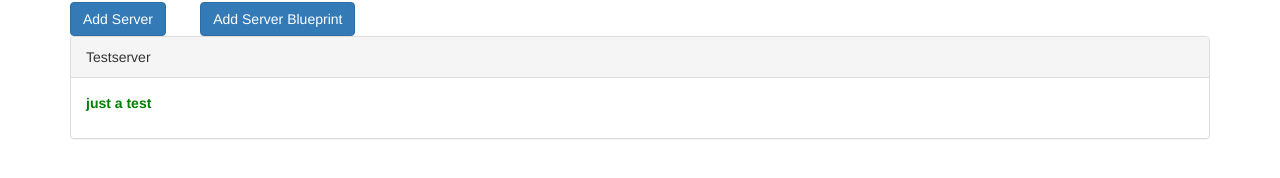
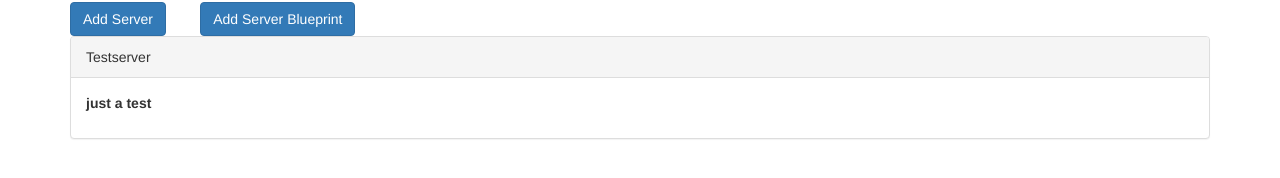
Before and after one commit to 94ju/AngularDataBindingApp, an Angular app: page / in a window 1280 px wide. Shown: the part 166-344 px from the top of the page. Built offline with nearby package versions, Linux system fonts and the light colour scheme.

Commit message:
ng content

```diff
--- a/src/app/app.component.html
+++ b/src/app/app.component.html
@@ -6,6 +6,10 @@
   <div class="row">
     <div class="col-xs-12">
         <app-server-element *ngFor='let serverElement of serverElements' [svrElement]="serverElement">
+            <p>
+                <strong *ngIf="serverElement.type==='server'" >{{serverElement.content}} </strong>
+                <em *ngIf="serverElement.type==='blueprint'">{{serverElement.content}} </em>
+            </p>
         </app-server-element>
 
     </div>
--- a/src/app/server-element/server-element.component.html
+++ b/src/app/server-element/server-element.component.html
@@ -1,9 +1,6 @@
 <div class="panel panel-default">
     <div class="panel-heading">{{element.name}}</div>
     <div class="panel-body" >
-      <p>
-        <strong *ngIf="element.type==='server'" >{{element.content}} </strong>
-        <em *ngIf="element.type==='blueprint'">{{element.content}} </em>
-      </p>
+      <ng-content></ng-content>
     </div>
 </div>
```
